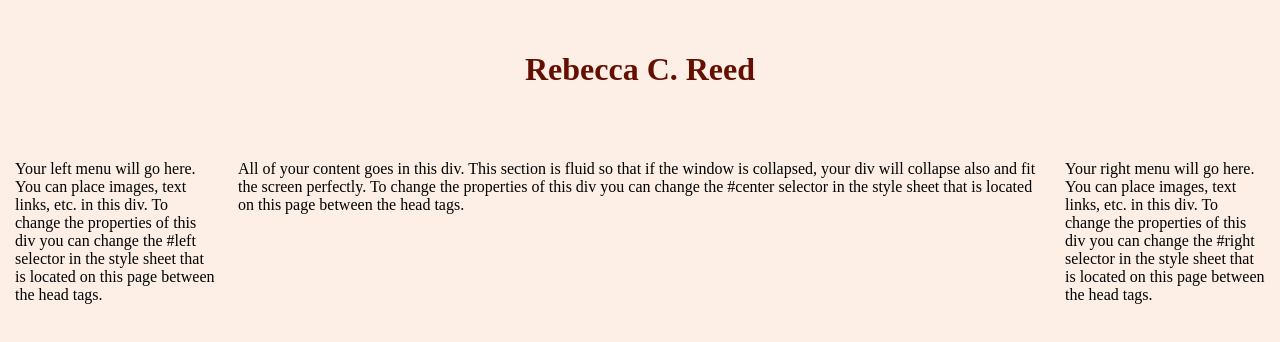
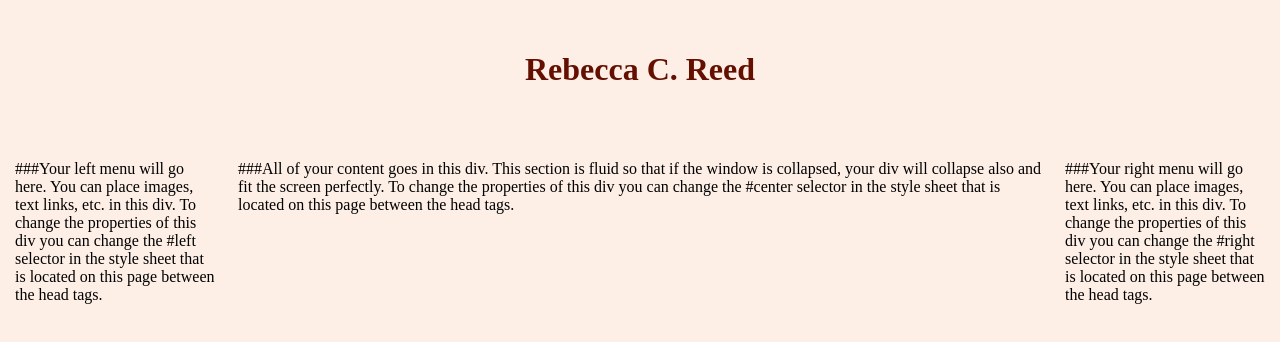
Before and after one commit to rebeccacreed/rebeccacreed.github.io, a plain HTML site: page index.html in a window 1280 px wide. Drawn offline with Linux system fonts and the light colour scheme.

Commit message:
Update index.html

```diff
--- a/index.html
+++ b/index.html
@@ -12,18 +12,18 @@
 
 <div id="left">
 
-Your left menu will go here.  You can place images, text links, etc. in this div.  To change the properties of this div you can change the #left selector in the style sheet that is located on this page between the head tags.
+###Your left menu will go here.  You can place images, text links, etc. in this div.  To change the properties of this div you can change the #left selector in the style sheet that is located on this page between the head tags.
 
 </div>
 
 
 <div id="center">
-All of your content goes in this div.  This section is fluid so that if the window is collapsed, your div will collapse also and fit the screen perfectly.  To change the properties of this div you can change the #center selector in the style sheet that is located on this page between the head tags.
+###All of your content goes in this div.  This section is fluid so that if the window is collapsed, your div will collapse also and fit the screen perfectly.  To change the properties of this div you can change the #center selector in the style sheet that is located on this page between the head tags.
 </div>
 
 <div id="right">
 
-Your right menu will go here.  You can place images, text links, etc. in this div.  To change the properties of this div you can change the #right selector in the style sheet that is located on this page between the head tags.
+###Your right menu will go here.  You can place images, text links, etc. in this div.  To change the properties of this div you can change the #right selector in the style sheet that is located on this page between the head tags.
 
 </div>
 
```
